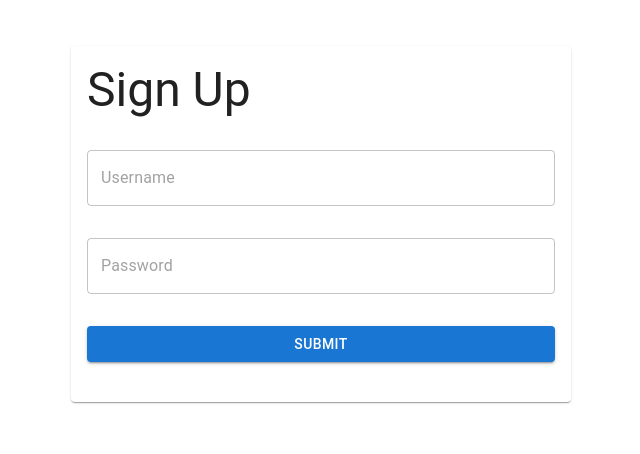
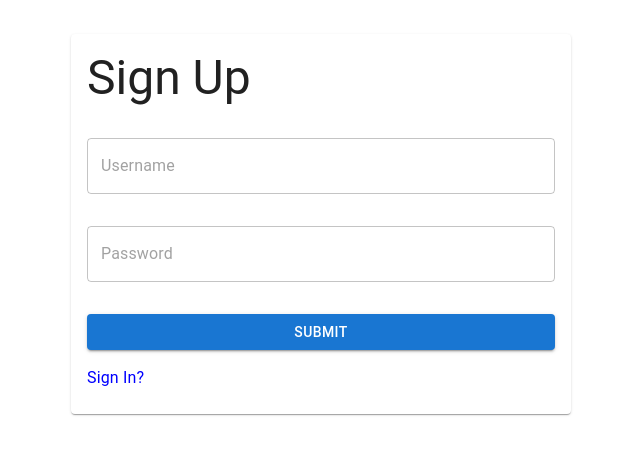
Before and after one commit to TohirDev/login-react-ts, a React (Vite) app: page /register in a window 1280 px wide. Shown: the part 184-638 px from the top of the page, without its empty margins (319-959 px from the left). Built offline with nearby package versions, Linux system fonts and the light colour scheme.

Commit message:
FIX: registration

```diff
--- a/src/pages/auth/register-page.tsx
+++ b/src/pages/auth/register-page.tsx
@@ -39,8 +39,8 @@ const RegisterPage = () => {
         }
       );
       const result = await response.json();
-      if (result) {
-        setData(result);
+      setData(result);
+      if (result.token !== undefined) {
         setToken(result.token);
         navigate("/");
       }
@@ -95,6 +95,21 @@ const RegisterPage = () => {
             <Typography sx={{ mt: 2 }} color="red">
               {data?.message}
             </Typography>
+            <Typography
+              onClick={() => {
+                navigate("/login");
+              }}
+              variant="body1"
+              sx={{
+                color: "blue",
+                cursor: "pointer",
+                "&:hover": {
+                  textDecoration: "underline",
+                },
+              }}
+            >
+              Sign In?
+            </Typography>
           </CardContent>
         </Card>
       </form>
```
